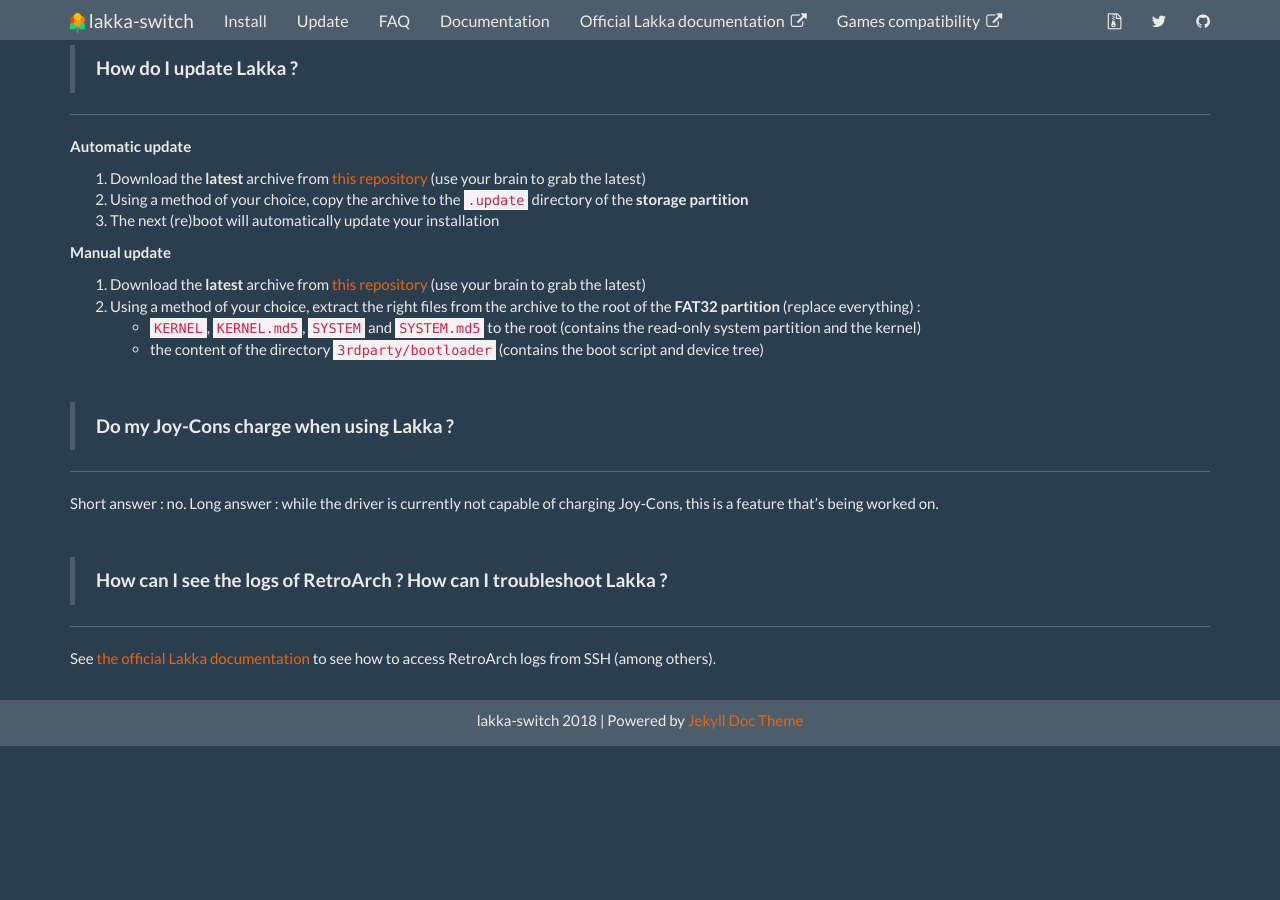
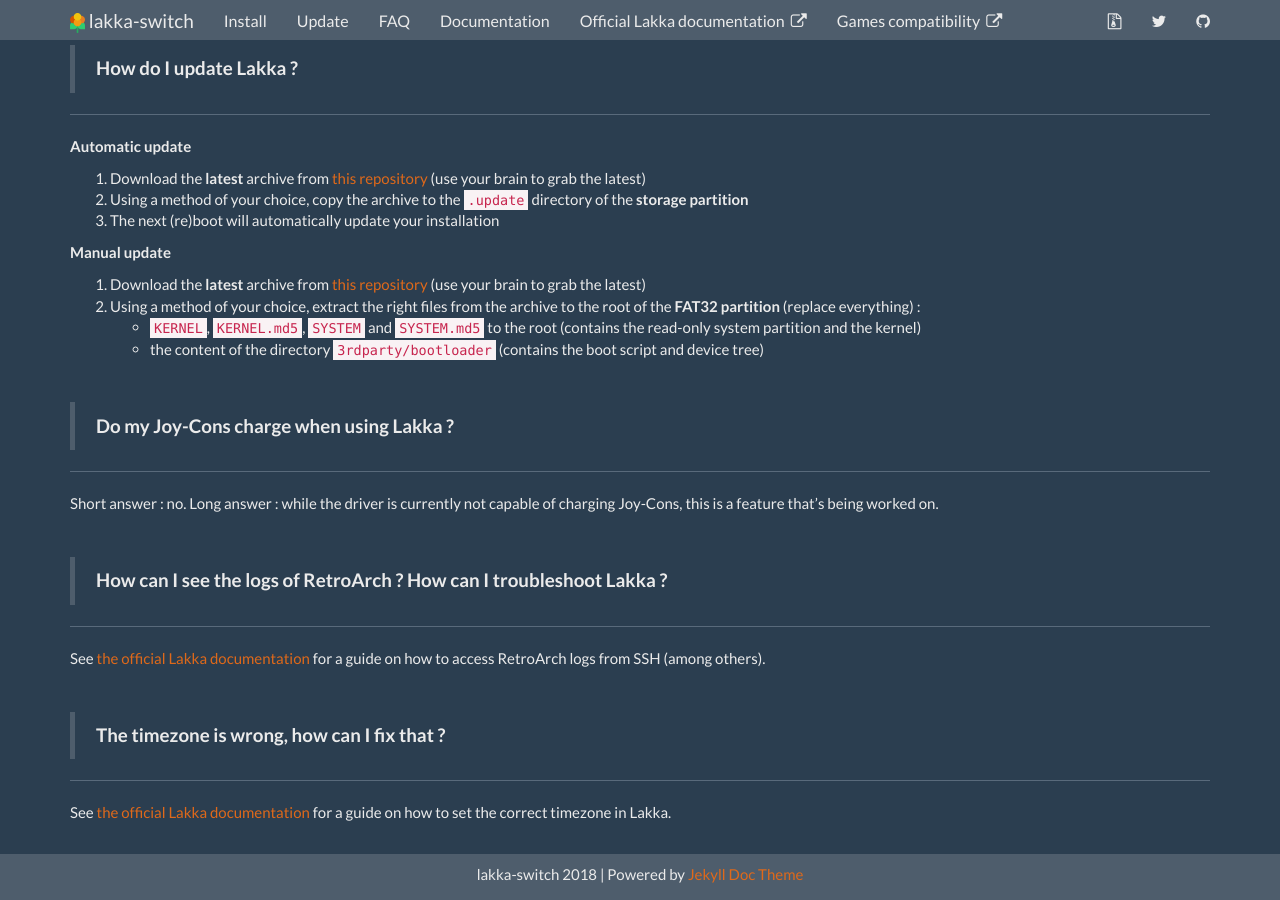
Before and after one commit to lakka-switch/documentation, a Jekyll site: the page built from faq.md, in a window 1280 px wide and 900 px high, scrolled down 2806 px. Built offline with Jekyll 4.4.1, drawn with Linux system fonts in a browser that asks for light colours; nearby versions of some CDN libraries; before the commit the page ends 3552 px from its top, so only the background shows below that.

Commit message:
Update faq.md

```diff
--- a/faq.md
+++ b/faq.md
@@ -138,4 +138,11 @@
 
 ***
 
-See [the official Lakka documentation](http://www.lakka.tv/doc/Troubleshooting-Lakka/) to see how to access RetroArch logs from SSH (among others).
+See [the official Lakka documentation](http://www.lakka.tv/doc/Troubleshooting-Lakka/) for a guide on how to access RetroArch logs from SSH (among others).
+
+&nbsp;
+> **The timezone is wrong, how can I fix that ?**
+
+***
+
+See [the official Lakka documentation](http://www.lakka.tv/doc/Troubleshooting-Lakka/) for a guide on how to set the correct timezone in Lakka.
```
